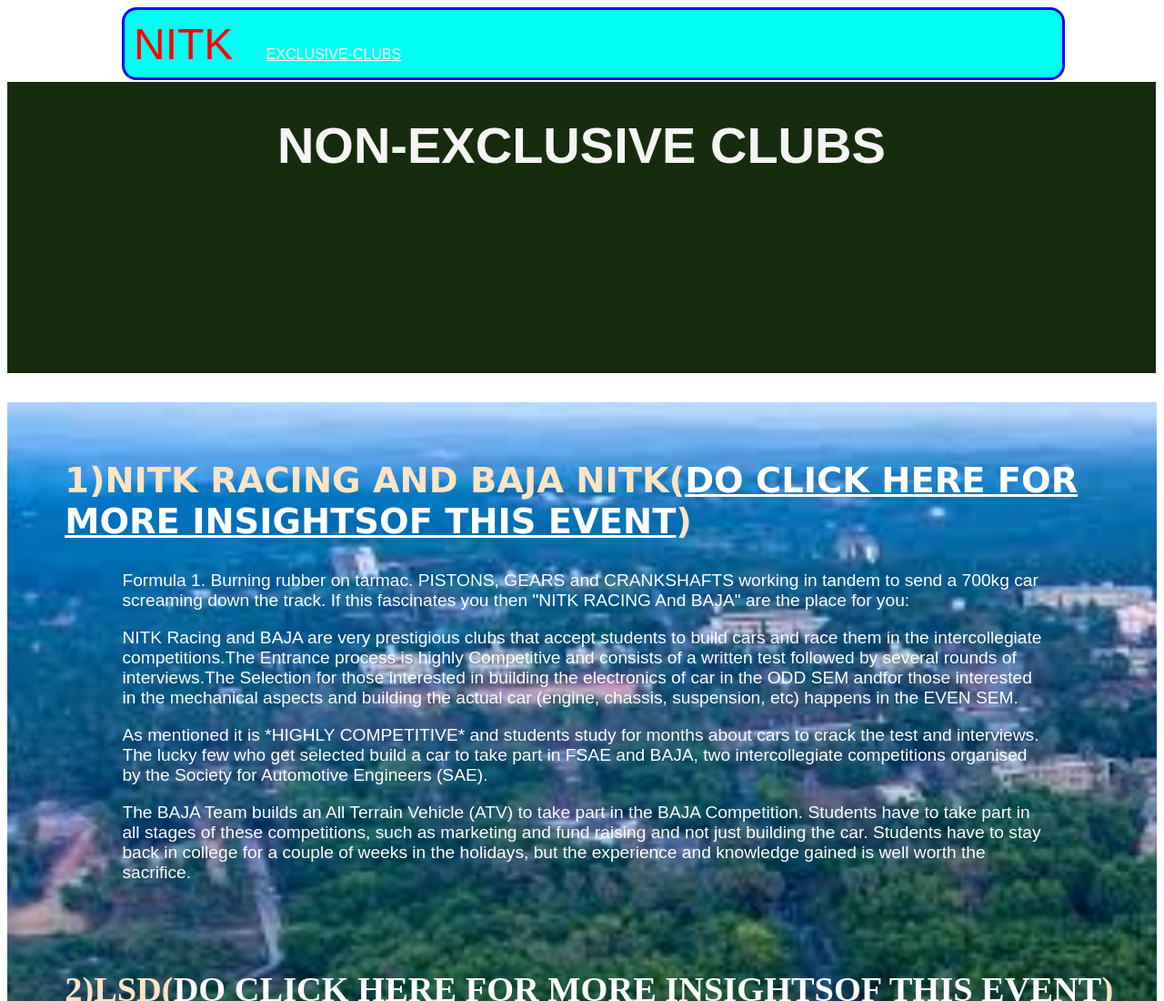
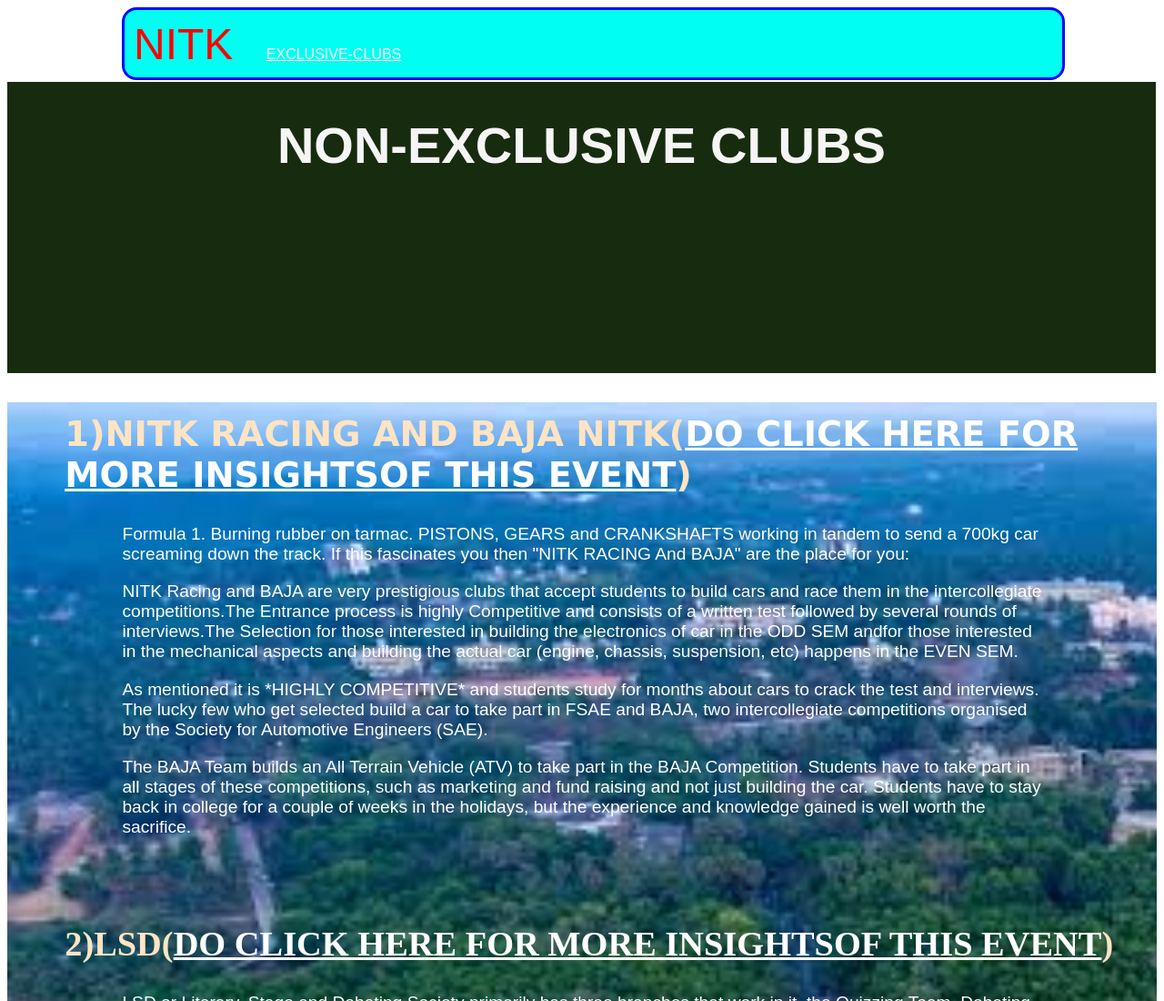
Before and after one commit to AbhishekSinha10/project1.github.io, a plain HTML site: page index1.html in a window 1280 px wide. Shown: the top 1100 px of the page at 91% size. Drawn offline with Linux system fonts and the light colour scheme; a web font is replaced by a local one.

Commit message:
Update index1.html

```diff
--- a/index1.html
+++ b/index1.html
@@ -33,7 +33,7 @@
 
      </div>
      <div class="container" >
-     <h2 style="padding-left: 5%; padding-top: 5%;font-size: 2.4em;font-family: 'Lucida Sans', 'Lucida Sans Regular', 'Lucida Grande', 'Lucida Sans Unicode', Geneva, Verdana, sans-serif;color:bisque">1)NITK RACING AND BAJA NITK(<a href="https://drive.google.com/file/d/1lJowA_5-K2aWi6URXCvGq0hdkKHzMX3b/view?usp=drivesdk ">DO CLICK HERE FOR MORE INSIGHTSOF THIS EVENT</a>)</h2>
+     <h2 style="padding-left: 5%; padding-top: 1%;font-size: 2.4em;font-family: 'Lucida Sans', 'Lucida Sans Regular', 'Lucida Grande', 'Lucida Sans Unicode', Geneva, Verdana, sans-serif;color:bisque">1)NITK RACING AND BAJA NITK(<a href="https://drive.google.com/file/d/1lJowA_5-K2aWi6URXCvGq0hdkKHzMX3b/view?usp=drivesdk ">DO CLICK HERE FOR MORE INSIGHTSOF THIS EVENT</a>)</h2>
     <p style="width:80%;margin-left: auto;margin-right: auto; font-size: 1.2em;font-family: 'Spinnaker', sans-serif;color:white;
     " >
     Formula 1. Burning rubber on tarmac. PISTONS, GEARS and CRANKSHAFTS working in tandem to send a 700kg car screaming down the track. If this fascinates you then "NITK RACING And BAJA" are the place for you: </p>
```
